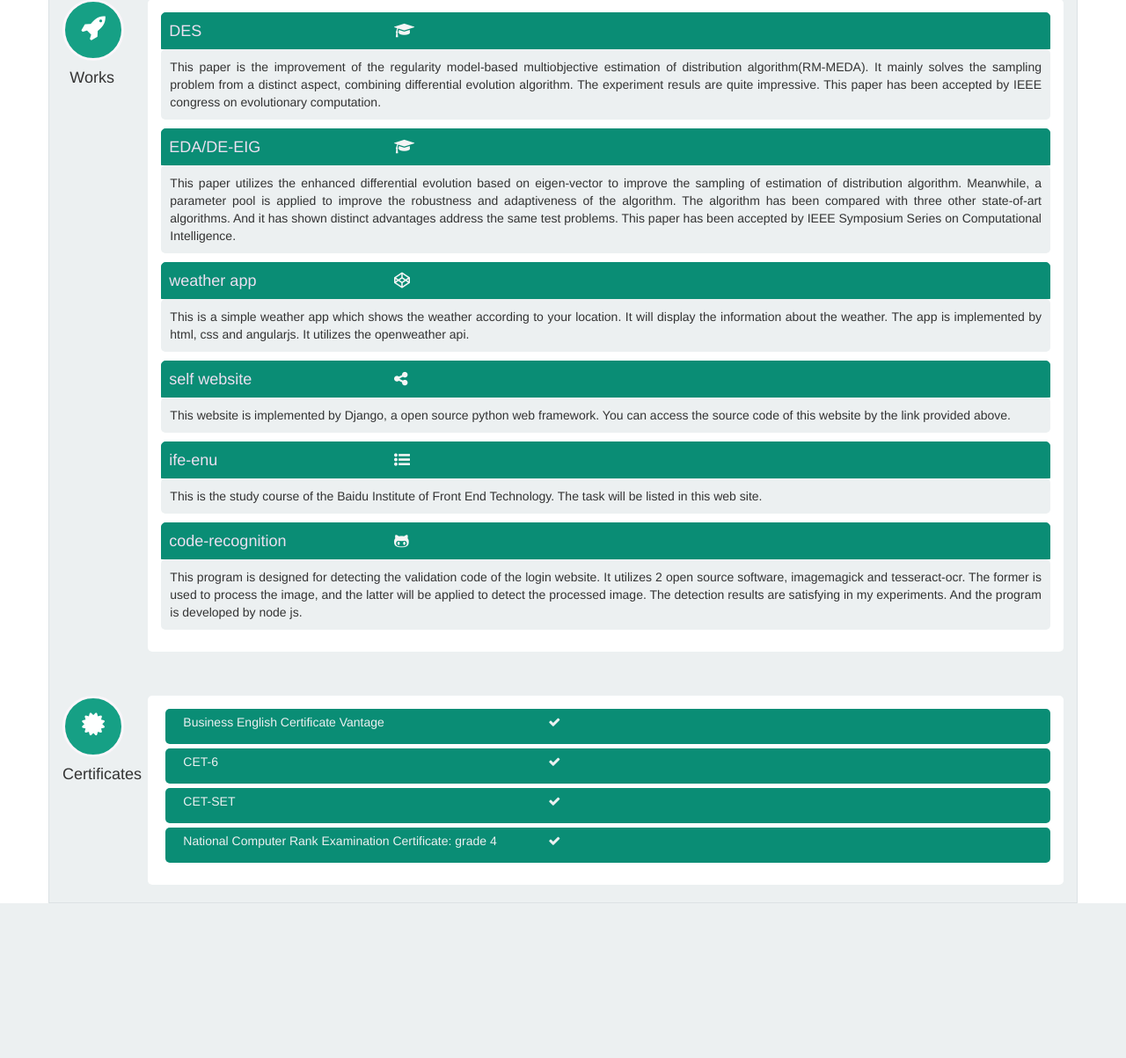
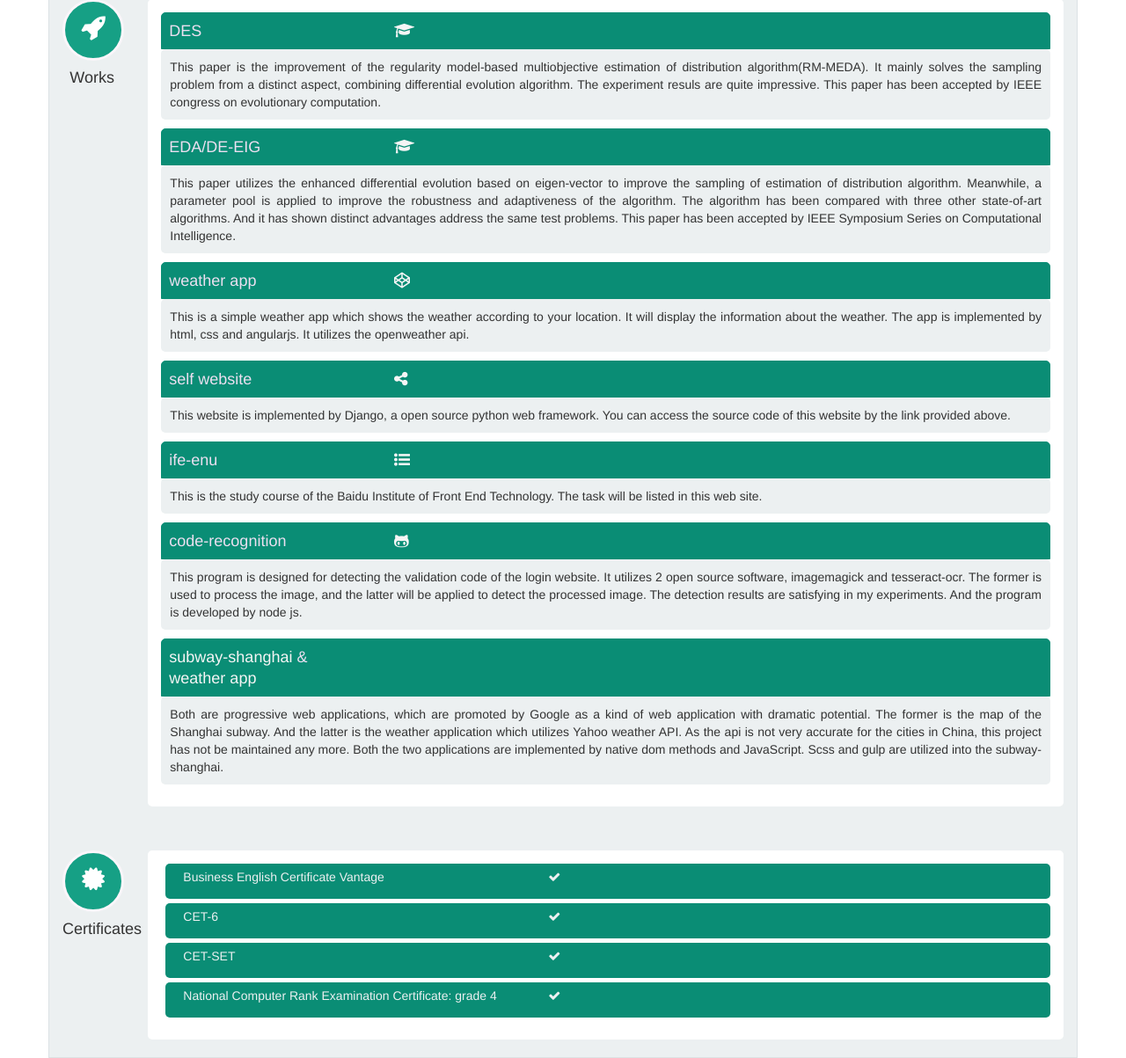
Before and after one commit to madneal/my-first-blog, a Django app: page /cv-en/ in a window 1280 px wide. Shown: the part 1675-2878 px from the top of the page at 88% size. Before the commit the page ends 2702 px from the top, so only its background shows below. Run offline with Django 3.2, Linux system fonts and the light colour scheme; some libraries are stand-ins or nearby versions.

Commit message:
modify the English cv

```diff
--- a/blog/templates/blog/cv-en.html
+++ b/blog/templates/blog/cv-en.html
@@ -357,6 +357,16 @@
 								</div>
 								<div class="body"><p>This program is designed for detecting the validation code of the login website. It utilizes 2 open source software, imagemagick and tesseract-ocr. The former is used to process the image, and the latter will be applied to detect the processed image. The detection results are satisfying in my experiments. And the program is developed by node js.</p></div>
 							</div>
+							<div class="work-item">
+								<div class="head"><h4>
+                                    <div class="row">
+                                        <div class="col-xs-12 col-lg-3"><span class="text"><a href="https://neal1991.github.io/subway-shanghai/">subway-shanghai</a> & <a href="https://neal1991.github.io/pwa/">weather app</a></span></div>
+                                    </div></h4>
+								</div>
+								<div class="body"><p>Both are progressive web applications, which are promoted by Google as a kind of web application with dramatic potential. The former is the map of the Shanghai subway. And
+								the latter is the weather application which utilizes Yahoo weather API. As the api is not very accurate for the cities in China, this project has not be maintained any more. Both the two applications
+								are implemented by native dom methods and JavaScript. Scss and gulp are utilized into the subway-shanghai.</p></div>
+							</div>
 						</div>
 					</div>
 				</div>
```
